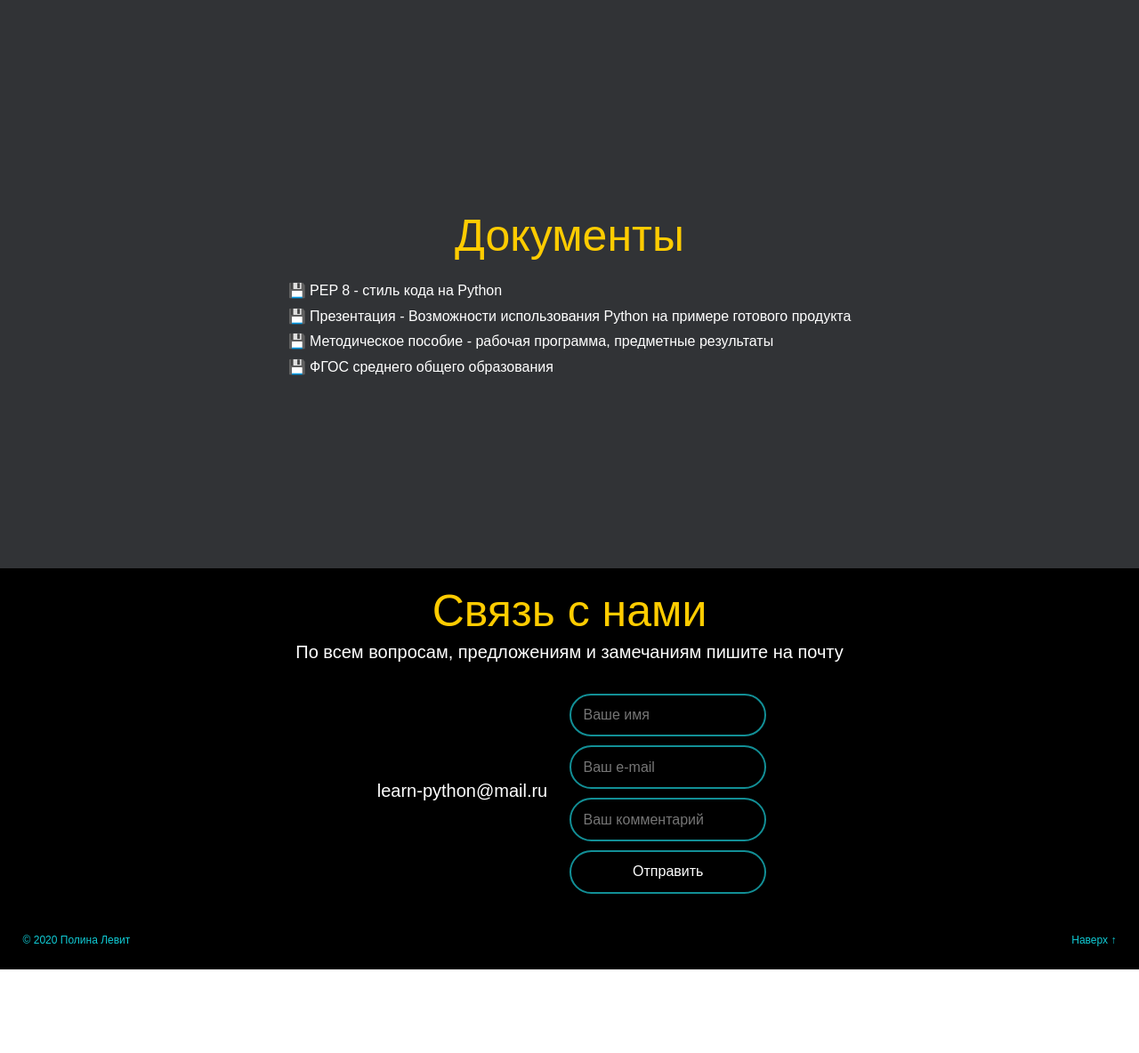
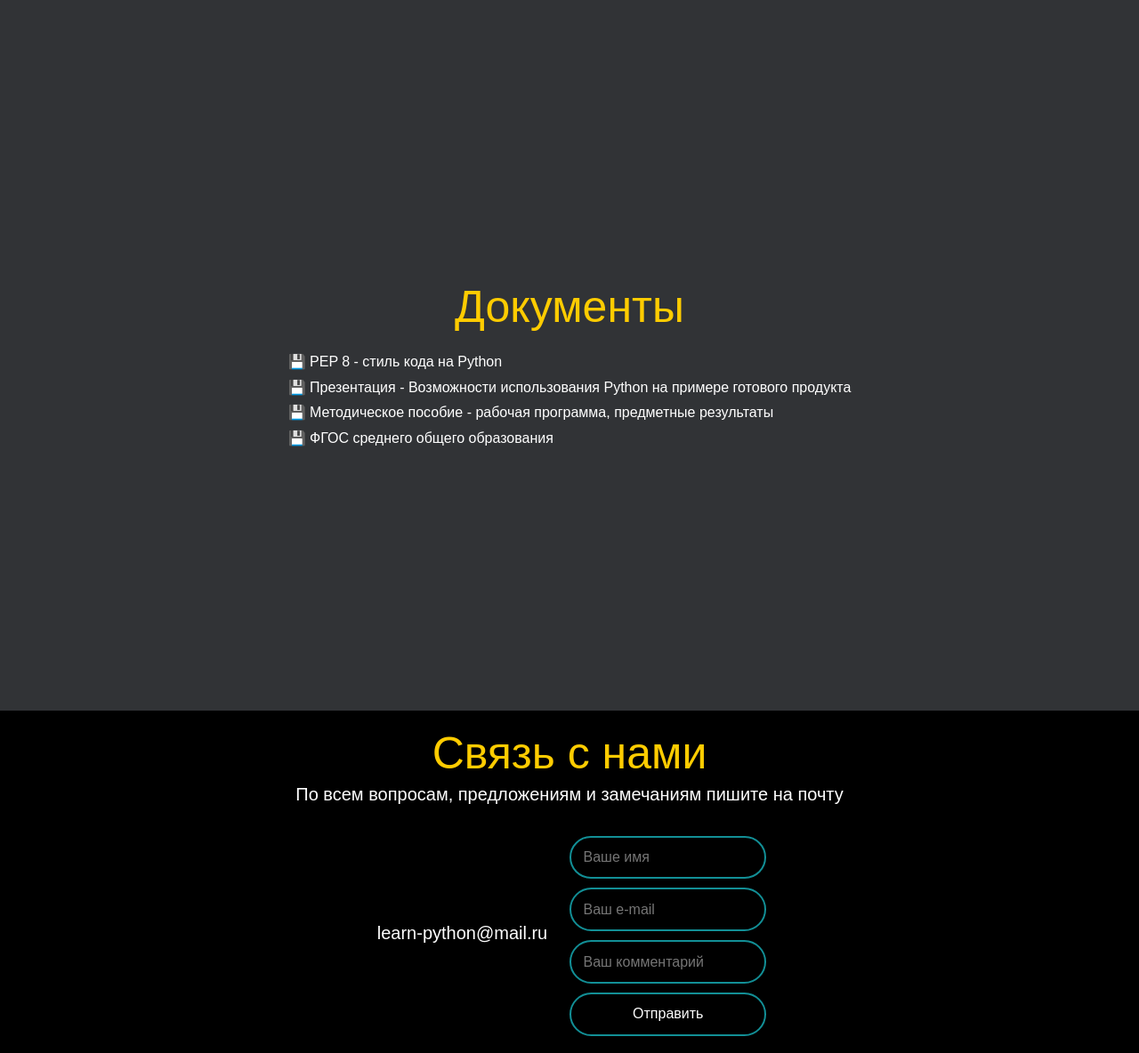
Before and after one commit to Levittt/test1site, a PHP site: page / in a window 1280 px wide. Shown: the part 4101-5285 px from the top of the page at 89% size. Before the commit the page ends 5191 px from the top, so only its background shows below. Run offline with PHP 8.4, Linux system fonts and the light colour scheme; some libraries are stand-ins or nearby versions.

Commit message:
upd 2020/12/22

```diff
--- a/rules.css
+++ b/rules.css
@@ -430,7 +430,7 @@ h4{
     display: flex;
     flex-direction: column;
     width: 100%;
-    max-height: 80vh;
+    max-height: 100vh;
     background-color:#313336;
     margin-left: auto;
     margin-right: auto;
```
